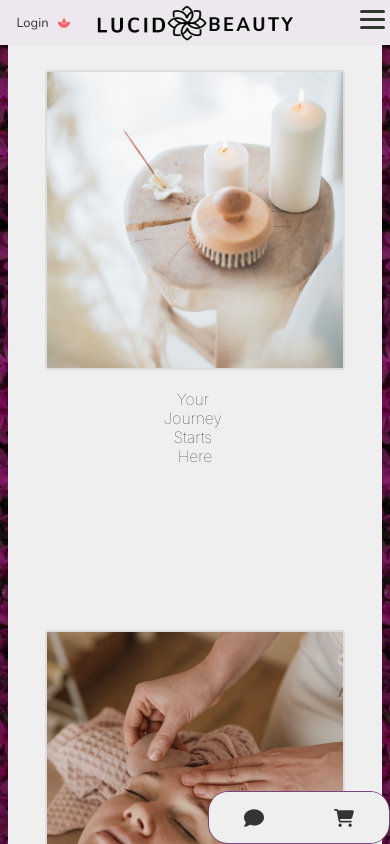
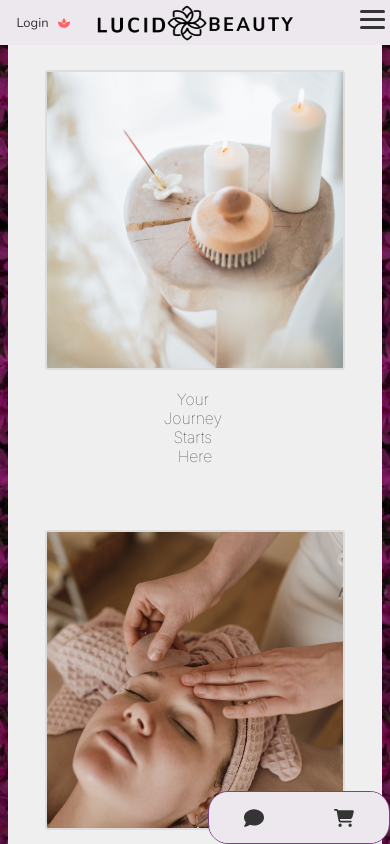
Before and after one commit to CaymanGeiger/Lucid-Beauty, a Next.js app: page / in a window 390 px wide. Shown: the top 844 px of the page. Built offline with nearby package versions, Linux system fonts and the light colour scheme.

Commit message:
Color Changes

```diff
--- a/src/app/(onscreen)/(cart)/appointment.module.css
+++ b/src/app/(onscreen)/(cart)/appointment.module.css
@@ -59,7 +59,7 @@
     bottom: 0;
 }
 .appointmentCartChild {
-    background-color: var(--background-darkmode);
+    background-color: var(--background-darkmode-purple);
     padding: 0;
     margin: 0 0 0 0;
     display: flex;
@@ -72,17 +72,16 @@
     opacity: 0;
     position: relative;
     transition:
-        background-color .6s ease-in-out,
+        background-color .3s ease-in-out,
         box-shadow 0.8s ease-in-out,
         color 0.5s ease-in-out;
     opacity: 1;
 }
 
 .appointmentCartChild:hover {
-    background-color: #e7c5eb;
-    box-shadow: 0 0 10px #f5acff;
+    background-color: #8b698e;
+    box-shadow: 0 0 10px #5a445c;
     color: #292929;
-    ;
     padding: 0;
     margin: 0 0 0 0;
 }
--- a/src/app/globals.css
+++ b/src/app/globals.css
@@ -139,19 +139,17 @@ a {
   width: 12px;
 }
 :root::-webkit-scrollbar-track {
-  border-radius: 8px;
-  background-color: var(--background-darkmode);
-  border: 1px solid rgb(231, 231, 231);
+  background-color: var(--background-darkmode-purple);
 }
 
 :root::-webkit-scrollbar-thumb {
-  border-radius: 8px;
-  border: 1px solid rgb(189, 189, 189);
-  background-color: #bc9bc0;
+  border-radius: 3px;
+  border: 1px solid rgba(189, 189, 189, 0.413);
+  background-color: #796b7a;
 }
 
 :root::-webkit-scrollbar-thumb:hover {
-  border-radius: 8px;
+  border-radius: 3px;
   border: 1px solid rgb(189, 189, 189);
-  background-color: #a786aa;
+  background-color: #5a445c;
 }
--- a/src/app/page.module.css
+++ b/src/app/page.module.css
@@ -21,28 +21,6 @@
   border-radius: 3px;
 }
 
-@media (max-width: 700px) {
-  .mainChild {
-      position: relative;
-      width: 100%;
-      display: grid;
-      grid-template-columns: auto;
-      grid-template-rows: max-content max-content;
-      justify-items: center;
-      row-gap: 60px;
-      background-color: var(--background-darkmode);
-      padding: 0px;
-      border-radius: 3px;
-    }
-    .main {
-      width: 100%;
-      height: 100%;
-      display: flex;
-      justify-content: center;
-      background-color: var(--background-darkmode);
-      padding: 30px 0;
-    }
-}
 
 .mainChildSmall {
   position: relative;
@@ -91,16 +69,6 @@
   width: fit-content;
 }
 
-.underPhotoTitleDiv{
-  display: flex;
-  align-items: center;
-  padding: 20px;
-  width: calc(100vw / 3) fit-content;
-  min-width: 300px;
-  max-width: 1000px;
-  height: calc(100vw / 3);
-  background-color: var(--background-darkmode);
-}
 
 .underPhotoTitleDivChildOne {
   width: 100%;
@@ -112,7 +80,7 @@
     width: 100%;
     height: 100%;
     display: flex;
-    justify-content: center;
+    justify-content: flex-start;
     align-items: center;
     white-space: wrap;
 }
@@ -151,6 +119,15 @@
   color: var(--text-color-darkmode);
 }
 
+.underPhotoTitleDiv {
+  display: flex;
+  align-items: center;
+  padding: 20px;
+  width: calc(100vw / 3) fit-content;
+  max-width: 1000px;
+  height: calc(100vw / 5);
+  background-color: var(--background-darkmode);
+}
 
 @media (max-width: 320px) {
   .servicesMainDivParent {
@@ -159,7 +136,6 @@
     display: flex;
     justify-content: center;
     background-color: var(--background-darkmode);
-
   }
 
   .servicesMainDivChild {
@@ -170,7 +146,7 @@
   }
 }
 
-@media (max-width: 768px) {
+@media (max-width: 768px) and (min-width: 321px) {
   .servicesMainDivParent {
     width: 100%;
     height: 100%;
@@ -187,10 +163,33 @@
     width: 100%;
     padding: 20px;
   }
+  .mainChild {
+    position: relative;
+    width: 100%;
+    display: grid;
+    grid-template-columns: auto;
+    grid-template-rows: max-content max-content;
+    justify-items: center;
+    row-gap: 60px;
+    background-color: var(--background-darkmode);
+    padding: 0px;
+    border-radius: 3px;
+  }
+
+  .main {
+    width: 100%;
+    height: 100%;
+    display: flex;
+    justify-content: center;
+    background-color: var(--background-darkmode);
+    padding: 30px 0;
+  }
 }
 
-@media (max-width: 1200px) {
-  .shoeCartAndCheckoutInfoDiv {}
+
+
+@media (min-width: 768px) {
+
 }
 
 
--- a/src/app/page.tsx
+++ b/src/app/page.tsx
@@ -23,7 +23,7 @@ export default function Home() {
             <div>
               <div
                 style={width < 700 ?
-                  { flexDirection: "column", maxHeight: "100px", minHeight: "200px" }
+                  { flexDirection: "column", maxHeight: "100px", minHeight: "100px" }
                   : { maxHeight: "1000px", minHeight: "300px" }}
                 className={styles.underPhotoTitleDiv}
               >
@@ -50,7 +50,7 @@ export default function Home() {
               <div
                 className={styles.underPhotoTitleDiv}
                 style={width < 700 ?
-                  { flexDirection: "column", maxHeight: "150px", minHeight: "200px" }
+                  { flexDirection: "column", maxHeight: "150px", minHeight: "100px" }
                   : { flexDirection: "column", maxHeight: "1000px", minHeight: "300px" }}>
                 <div className={styles.underPhotoTitleDivChildOne}>
                   <h1 className={styles.underPhotoPersonTitle}>-Amelia Anderson</h1>
```
